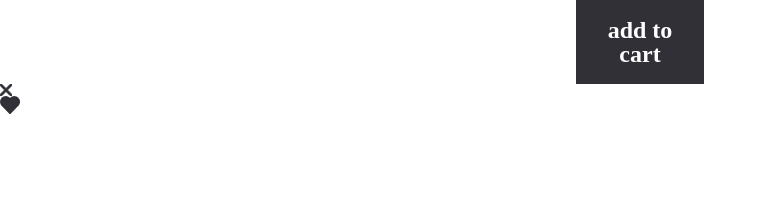
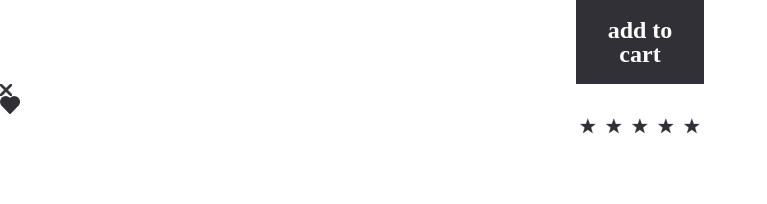
Before and after one commit to Darinka1211/bookstore, a React (Create React App) app: page / in a window 1280 px wide. Shown: the top 204 px of the page, without its empty margins (0-767 px from the left). Built offline with nearby package versions, Linux system fonts and the light colour scheme.

Commit message:
add starrating

```diff
--- a/package.json
+++ b/package.json
@@ -16,6 +16,7 @@
     "react-dom": "^18.2.0",
     "react-router-dom": "^6.3.0",
     "react-scripts": "5.0.1",
+    "react-star-ratings": "^2.3.0",
     "typescript": "^4.7.4",
     "web-vitals": "^2.1.4"
   },
@@ -42,5 +43,8 @@
       "last 1 firefox version",
       "last 1 safari version"
     ]
+  },
+  "devDependencies": {
+    "@types/react-star-ratings": "^2.3.0"
   }
 }
--- a/src/App.tsx
+++ b/src/App.tsx
@@ -3,6 +3,7 @@ import {Button} from "./components/Button/Button"
 import './App.scss';
 import {ButtonCancel} from "./components/ButtonCancel/Buttoncancel";
 import ButtonFavorites from './components/ButtonFavorites/ButtonFavorites';
+import StarRating from './components/StarRating/StarRating';
 
 function App() {
   return (
@@ -10,6 +11,7 @@ function App() {
      <Button text='add to cart'/>
      <ButtonCancel/>
      <ButtonFavorites/>
+     <StarRating rating={5}/>
     </div>
   );
 }
--- a/src/components/Icon/Icon.tsx
+++ b/src/components/Icon/Icon.tsx
@@ -1,11 +1,39 @@
 import React from 'react';
 
-interface IIconSelector {
+interface IIcon {
   id: string;
 }
 
-const Icon = ({ id }: IIconSelector) => {
+const Icon = ({ id }: IIcon) => {
   switch (id) {
+    case 'burger-open':
+      return (
+        <svg
+          width="20"
+          height="14"
+          viewBox="0 0 20 14"
+          fill="none"
+          xmlns="http://www.w3.org/2000/svg">
+          <path
+            fillRule="evenodd"
+            clipRule="evenodd"
+            d="M19 8H1C0.448 8 0 7.552 0 7C0 6.448 0.448 6 1 6H19C19.553 6 20 6.448 20 7C20 7.552 19.553 8 19 8"
+            fill="black"
+          />
+          <path
+            fillRule="evenodd"
+            clipRule="evenodd"
+            d="M19 2H1C0.448 2 0 1.552 0 1C0 0.448 0.448 0 1 0H19C19.553 0 20 0.448 20 1C20 1.552 19.553 2 19 2"
+            fill="black"
+          />
+          <path
+            fillRule="evenodd"
+            clipRule="evenodd"
+            d="M19 14H1C0.448 14 0 13.553 0 13C0 12.447 0.448 12 1 12H19C19.553 12 20 12.447 20 13C20 13.553 19.553 14 19 14"
+            fill="black"
+          />
+        </svg>
+      );
     case 'favorites':
       return (
         <svg
@@ -166,34 +194,7 @@ const Icon = ({ id }: IIconSelector) => {
           <circle cx="6" cy="4" r="5" fill="#FC857F" stroke="white" strokeWidth="2" />
         </svg>
       );
-    case 'burger-open':
-      return (
-        <svg
-          width="20"
-          height="14"
-          viewBox="0 0 20 14"
-          fill="none"
-          xmlns="http://www.w3.org/2000/svg">
-          <path
-            fillRule="evenodd"
-            clipRule="evenodd"
-            d="M19 8H1C0.448 8 0 7.552 0 7C0 6.448 0.448 6 1 6H19C19.553 6 20 6.448 20 7C20 7.552 19.553 8 19 8"
-            fill="black"
-          />
-          <path
-            fillRule="evenodd"
-            clipRule="evenodd"
-            d="M19 2H1C0.448 2 0 1.552 0 1C0 0.448 0.448 0 1 0H19C19.553 0 20 0.448 20 1C20 1.552 19.553 2 19 2"
-            fill="black"
-          />
-          <path
-            fillRule="evenodd"
-            clipRule="evenodd"
-            d="M19 14H1C0.448 14 0 13.553 0 13C0 12.447 0.448 12 1 12H19C19.553 12 20 12.447 20 13C20 13.553 19.553 14 19 14"
-            fill="black"
-          />
-        </svg>
-      );
+
     case 'back':
       return (
         <svg
--- /dev/null
+++ b/src/components/StarRating/StarRating.tsx
@@ -0,0 +1,24 @@
+import React from "react";
+import StarRatings from "react-star-ratings";
+
+
+
+interface IStarRaiting {
+  rating: number;
+}
+
+const StarRating = ({ rating }: IStarRaiting) => {
+  return (
+    <StarRatings
+      rating={rating}
+      starRatedColor =" #313037"
+      starEmptyColor="#ffffff"
+      numberOfStars={5}
+      name="rating"
+      starDimension="16px"
+      starSpacing="5px"
+    />
+  );
+};
+
+export default StarRating;
```
Also changed, not shown: src/components/Icon/cancel.svg (deleted), src/style/_variables.scss (renamed from src/style/variables.scss), 1 other file (tests, documents, lock files or other folders).
